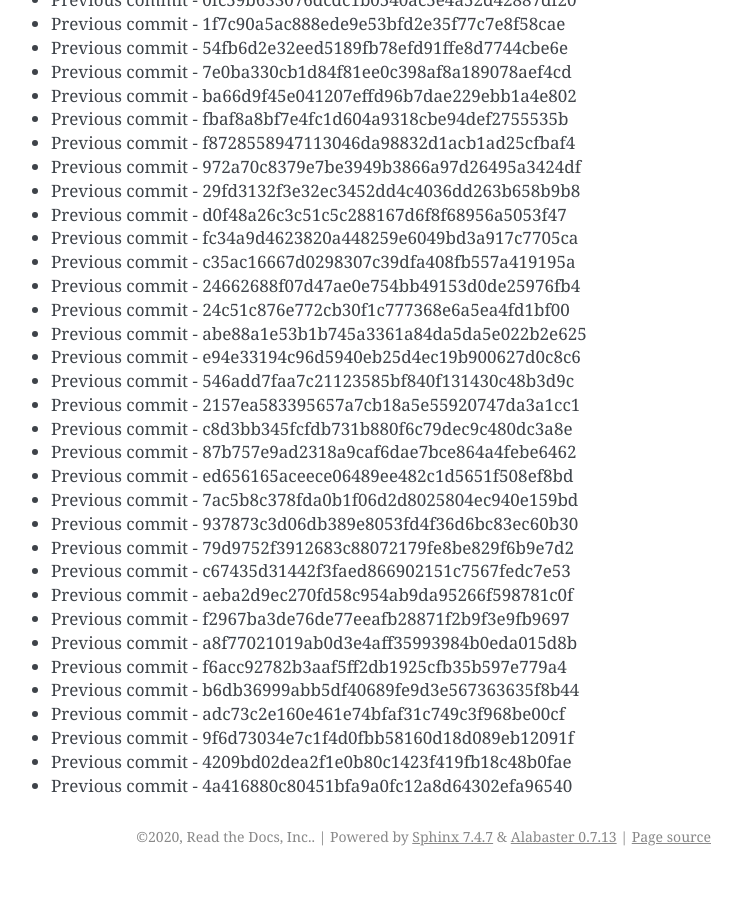
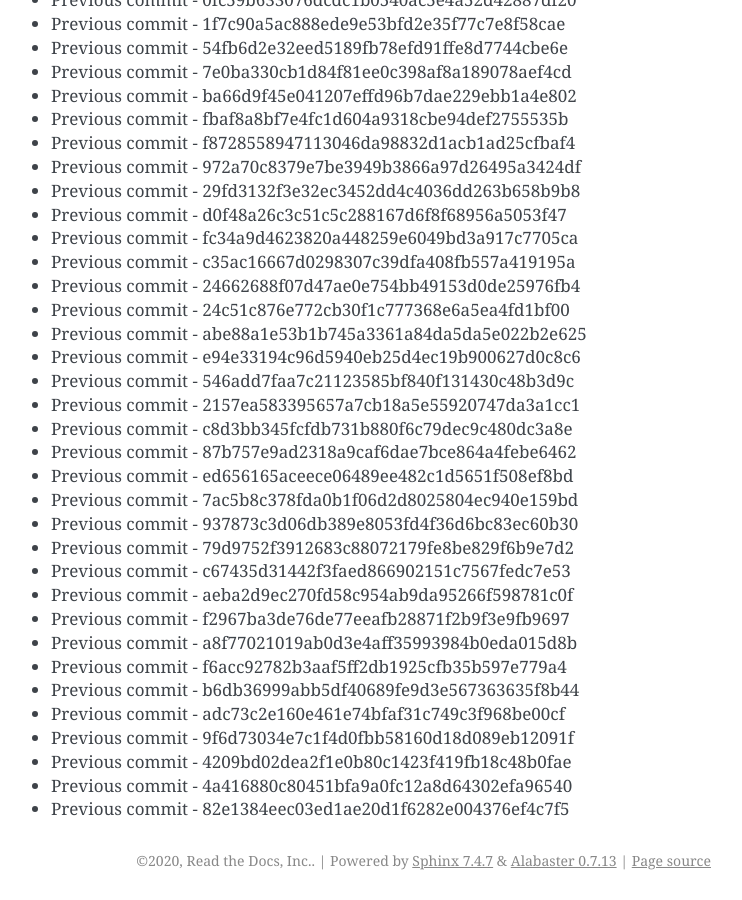
Before and after one commit to readthedocs/rtd-git-stresstest, a Sphinx documentation site: the page built from docs/updates.rst, in a window 1280 px wide and 900 px high, scrolled down 70618 px. Shown: the whole window, without its empty margins (399-1141 px from the left). Built offline with Sphinx 7.4.7, drawn with Linux system fonts in a browser that asks for light colours; before the commit the page ends 71494 px from its top, so only the background shows below that.

Commit message:
Generating commit from previous: 82e1384eec03ed1ae20d1f6282e004376ef4c7f5

```diff
--- a/docs/updates.rst
+++ b/docs/updates.rst
@@ -2999,3 +2999,4 @@ It can be tested for any performance characteristics.
 * Previous commit - 9f6d73034e7c1f4d0fbb58160d18d089eb12091f
 * Previous commit - 4209bd02dea2f1e0b80c1423f419fb18c48b0fae
 * Previous commit - 4a416880c80451bfa9a0fc12a8d64302efa96540
+* Previous commit - 82e1384eec03ed1ae20d1f6282e004376ef4c7f5
```
